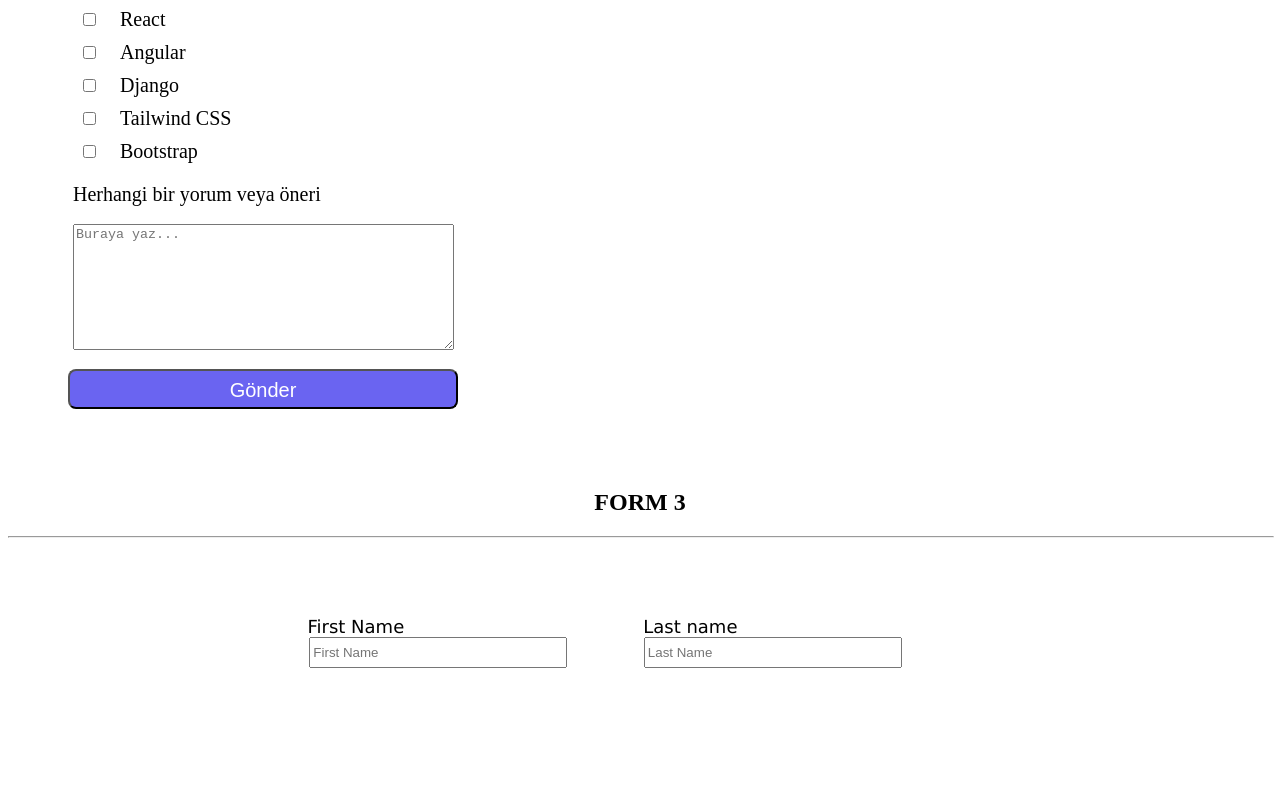
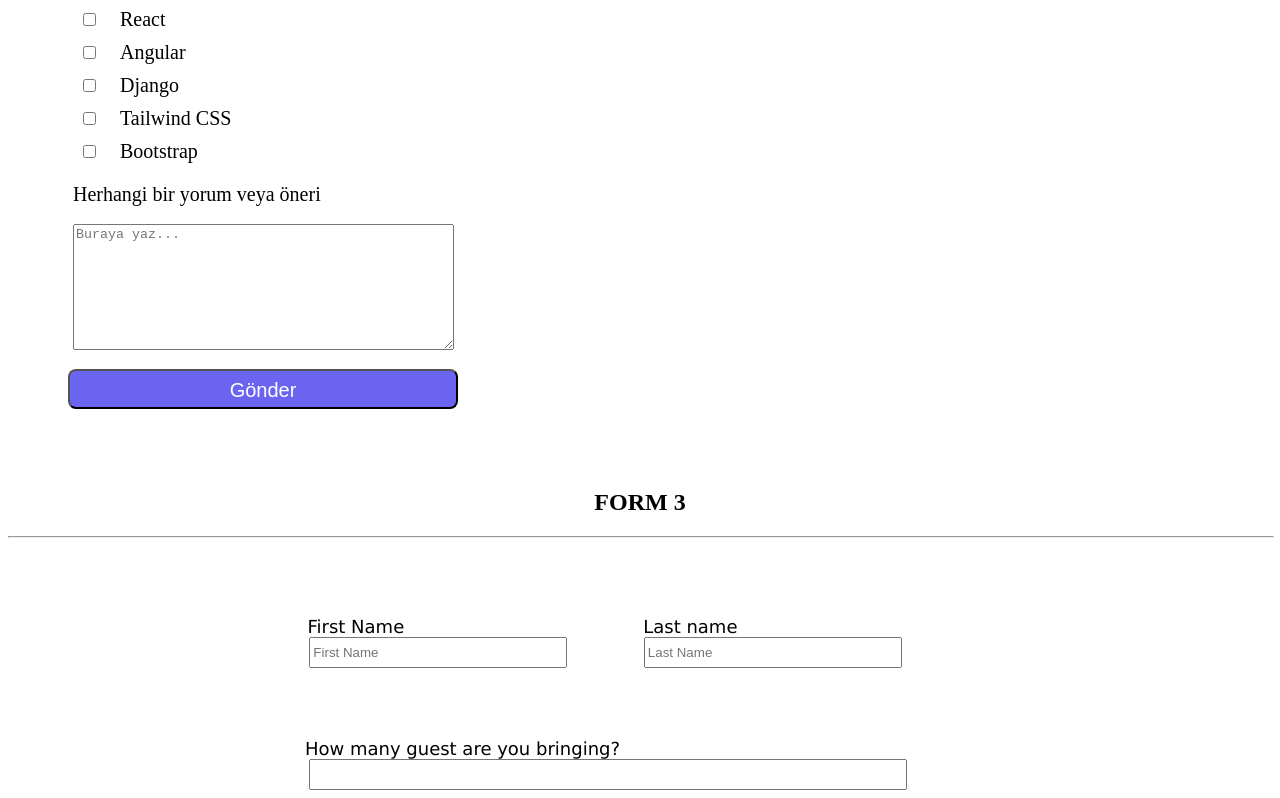
Before and after one commit to canndd/Sample-form-templates, a plain HTML site: page index.html in a window 1280 px wide. Shown: the part 1229-2027 px from the top of the page. Before the commit the page ends 1975 px from the top, so only its background shows below. Drawn offline with Linux system fonts and the light colour scheme.

Commit message:
form 3 2.bölüm oluşturuldu

```diff
--- a/css/style.css
+++ b/css/style.css
@@ -90,3 +90,13 @@
     width:250px;
     height: 25px;
  }
+ .form3label1{
+    font-size: 18px;
+    font-family: 'Lucida Sans', 'Lucida Sans Regular', 'Lucida Grande', 'Lucida Sans Unicode', Geneva, Verdana, sans-serif;
+    margin-right: 355px;
+ }
+ .form3input1{
+    width:590px;
+    height: 25px;
+    margin-right: 65px;
+ }
--- a/index.html
+++ b/index.html
@@ -181,6 +181,11 @@
                <label class="form3label" for="">Last name</label><br>
                <input class="form3input"  type="text" placeholder="Last Name">
             </article>
+            <article>
+                <label class="form3label1" for="">How many guest are you bringing?
+                </label><br>
+                <input class="form3input1" type="text">
+            </article>
         </div>
 
 
```
